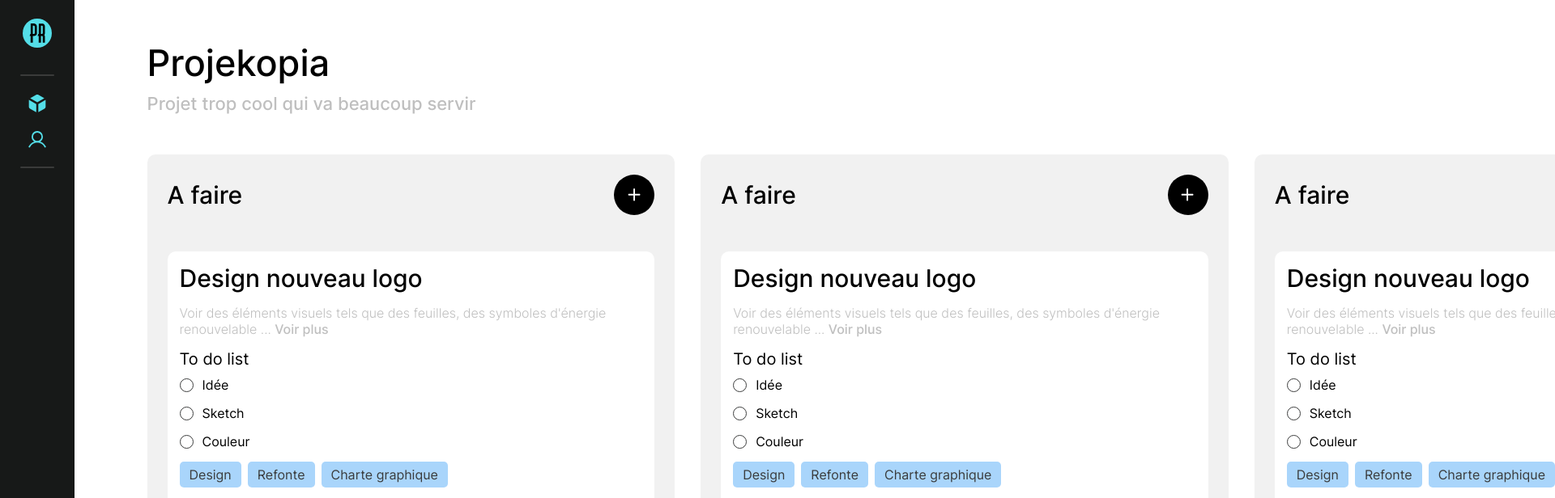
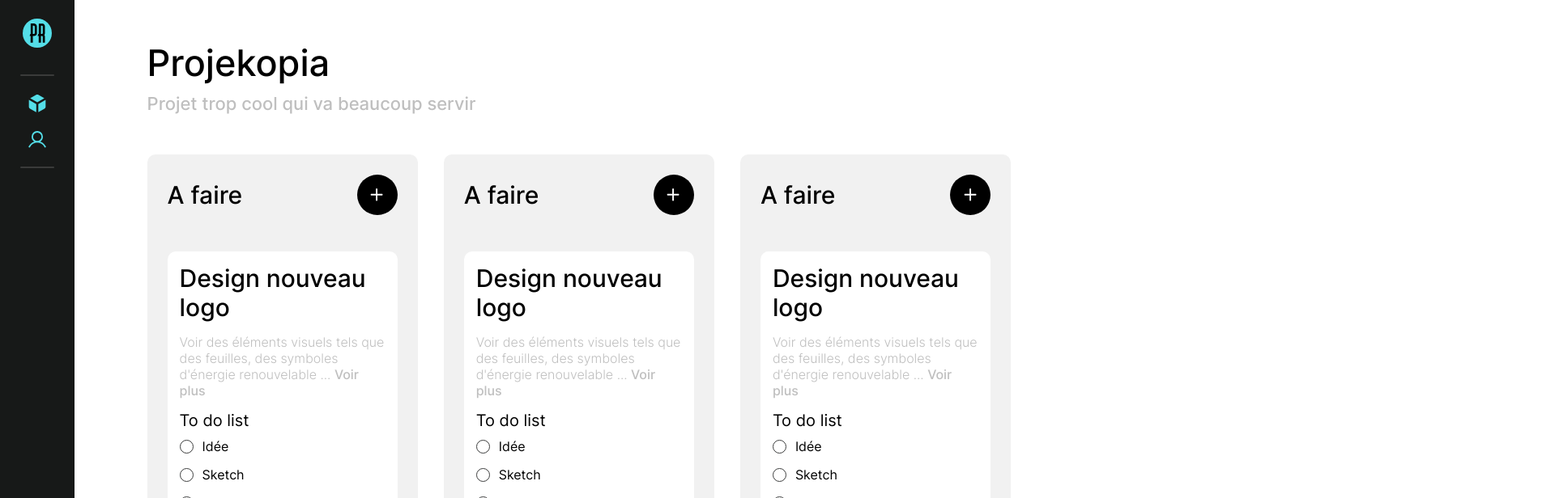
Before and after one commit to Passiflore/Projectopia, a React (Vite) app: page / in a window 1280 px wide. Shown: the top 616 px of the page at 81% size, 1920 px wide, since content can reach past the window. Built offline with nearby package versions, Linux system fonts and the light colour scheme.

Commit message:
[MOD] Adding overflow: scroll to project component

```diff
--- a/src/App.css
+++ b/src/App.css
@@ -2,6 +2,10 @@
   margin-top: 50px;
   font-size: 45px;
   font-weight: 500;
+}
+
+.project {
+  overflow: scroll;
 }
 
 .projectDescription {
```
